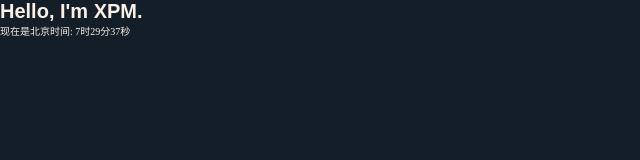
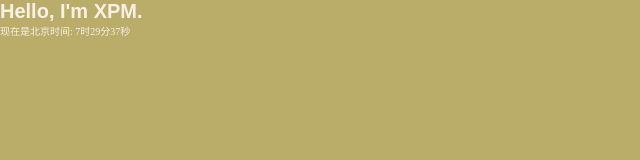
Before and after one commit to XPM1/XPM1.github.io, a plain HTML site: page index.html in a window 1280 px wide. Shown: the whole page, without its empty margins (0-640 px from the left). Drawn offline with Linux system fonts and the light colour scheme.

Commit message:
Update styles.css

```diff
--- a/styles.css
+++ b/styles.css
@@ -9,7 +9,7 @@ html {
 body {
     font-family:Baskervville,serif;
     color:linen;
-    background-color:rgb(20,30,40);
+    background-color:rgb(186,172,105);
 }
 h1 {
     font-family: Anton,sans-serif;
```
